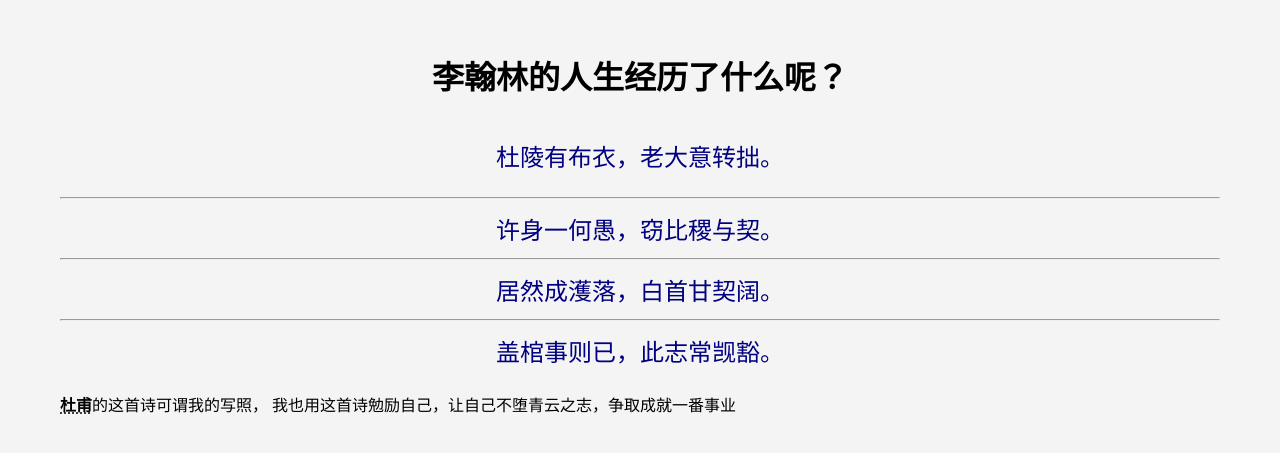
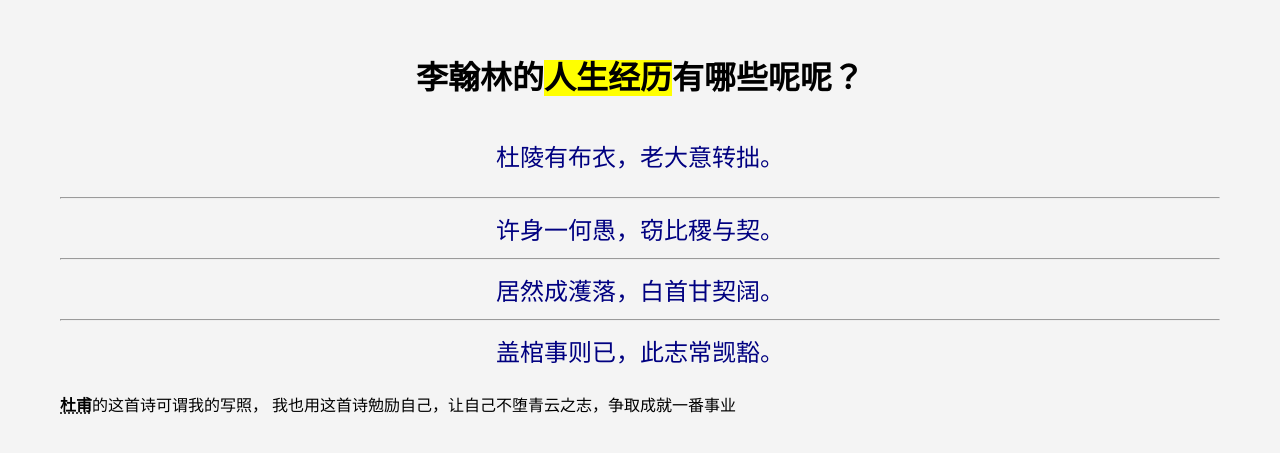
Before and after one commit to HOPE-Lin/cs50.2024, a plain HTML site: page homepage/jingli.html in a window 1280 px wide. Shown: the part 149-602 px from the top of the page. Drawn offline with Linux system fonts and the light colour scheme.

Commit message:
Wed, Jul 31, 2024, 10:05 AM +08:00

```diff
--- a/homepage/jingli.html
+++ b/homepage/jingli.html
@@ -1,6 +1,6 @@
 <link href="styzhuye.css" rel="stylesheet">
 <div class ="jinglic" id ="jinglii">
-    <h1>李翰林的人生经历了什么呢？</h1>
+    <h1>李翰林的<mark>人生经历</mark>有哪些呢呢？</h1>
 
         <div class = "dufu">
             <p>杜陵有布衣，老大意转拙。<hr>
```
